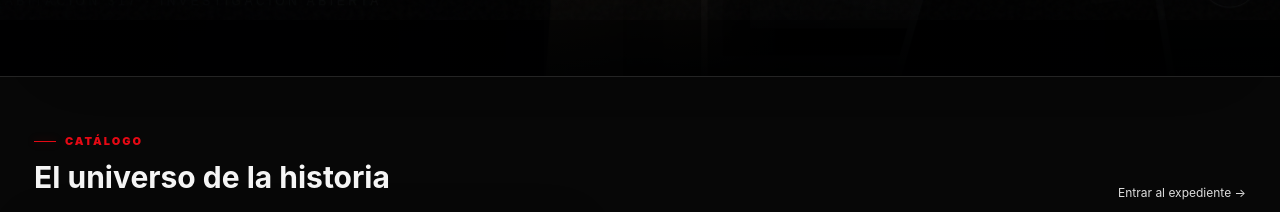
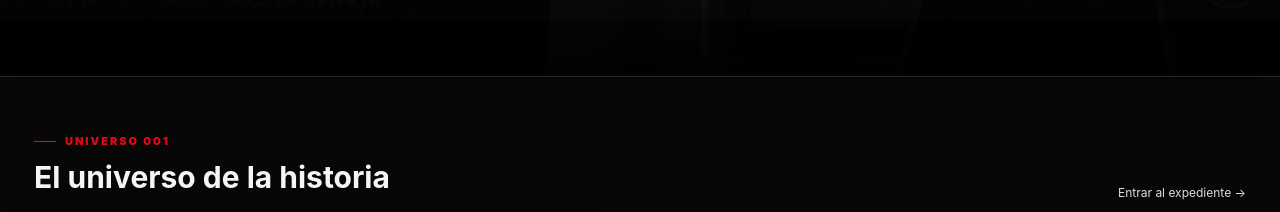
Before and after one commit to cesarrosa610-collab/el-vago, a Next.js app: page / in a window 1280 px wide. Shown: the part 780-992 px from the top of the page. Built offline with nearby package versions, Linux system fonts and the light colour scheme; no server answers; the database is empty.

Commit message:
Polish final story-focused homepage copy

```diff
--- a/src/app/page.tsx
+++ b/src/app/page.tsx
@@ -92,7 +92,7 @@ export default async function Home() {
           <div className="card continueCard">
             <span className="tag">{activeInvestigation.expediente.code}</span>
             <h2>{activeInvestigation.expediente.title}</h2>
-            <p className="muted">Sigue investigando para descubrir la verdad.</p>
+            <p className="muted">Sigue investigando para descubrir qué ocurrió en la habitación 317.</p>
             <div className="bar" aria-label={`Progreso ${Math.round(activeInvestigation.progress)}%`}>
               <i style={{ width: `${Math.min(100, Math.max(0, activeInvestigation.progress))}%` }} />
             </div>
@@ -109,7 +109,7 @@ export default async function Home() {
             <p className="eyebrow">EXPEDIENTE PRINCIPAL</p>
             <span className="featuredBadge">DESTACADO</span>
             <h2>{featured.title}</h2>
-            <p className="lead">Un hotel. Una desaparición. Más preguntas que respuestas.</p>
+            <p className="lead">Un hotel. Una desaparición. Una historia que se descubre pieza por pieza.</p>
             <div className="caseMeta">
               <span>▣ Ficción interactiva</span>
               <span>6 capítulos</span>
@@ -138,7 +138,7 @@ export default async function Home() {
       <section className="homeSection visualArchive">
         <div className="sectionHead">
           <div>
-            <p className="eyebrow">CATÁLOGO</p>
+            <p className="eyebrow">UNIVERSO 001</p>
             <h2>El universo de la historia</h2>
           </div>
           <Link className="sectionLink" href="/explorar">Entrar al expediente →</Link>
```
